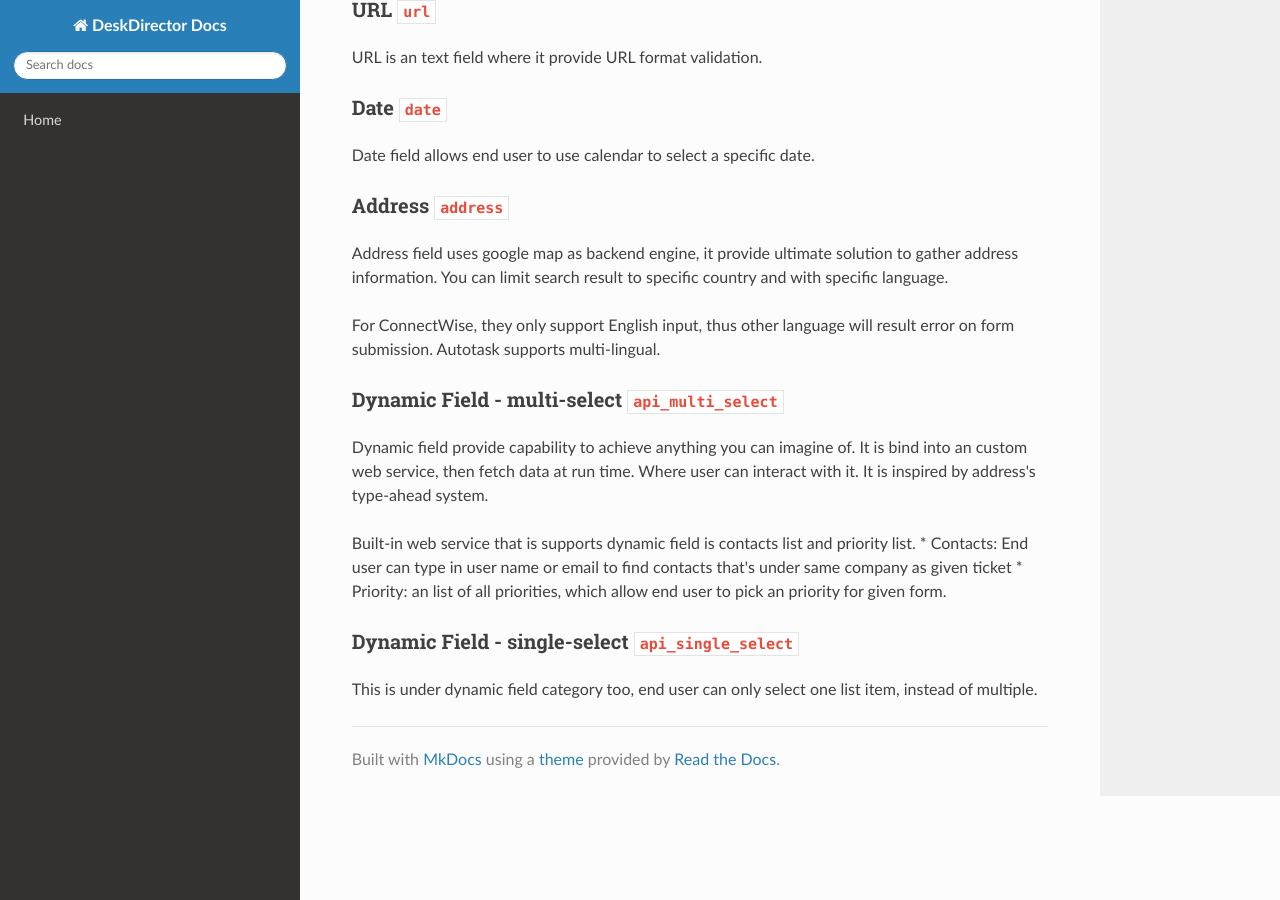
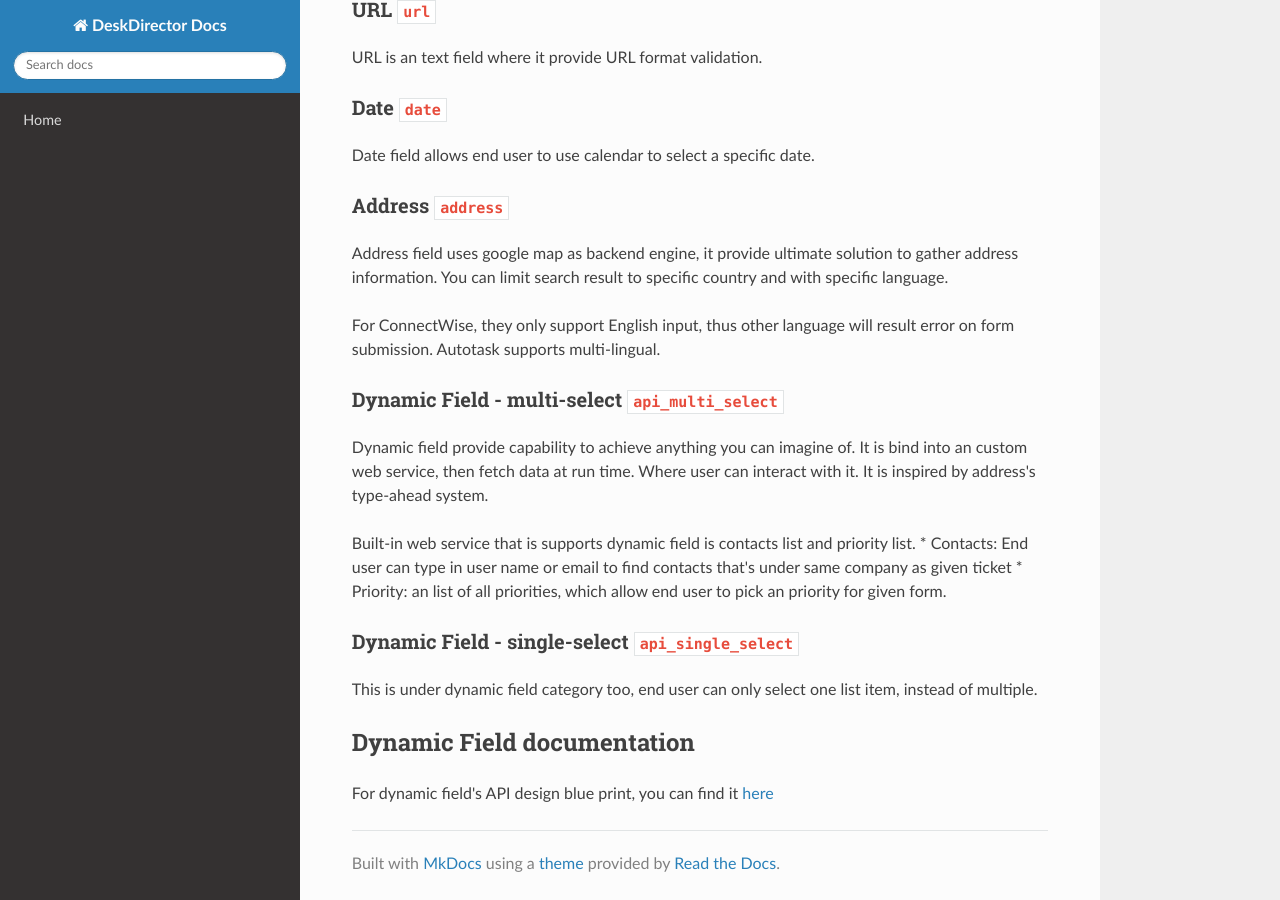
Before and after one commit to DeskDirector/docs, an MkDocs documentation site: the page built from docs/features/forms/README.md, in a window 1280 px wide and 900 px high, scrolled down 1502 px. Built offline with MkDocs 1.6.1, drawn with Linux system fonts in a browser that asks for light colours; nearby versions of some CDN libraries; old or Windows-style settings are respelled for this version of MkDocs.

Commit message:
Update README.md

```diff
--- a/docs/features/forms/README.md
+++ b/docs/features/forms/README.md
@@ -74,3 +74,7 @@ Built-in web service that is supports dynamic field is contacts list and priorit
 ### Dynamic Field - single-select `api_single_select`
 
 This is under dynamic field category too, end user can only select one list item, instead of multiple.
+
+## Dynamic Field documentation
+
+For dynamic field's API design blue print, you can find it [here](dynamic_field.md)
```
